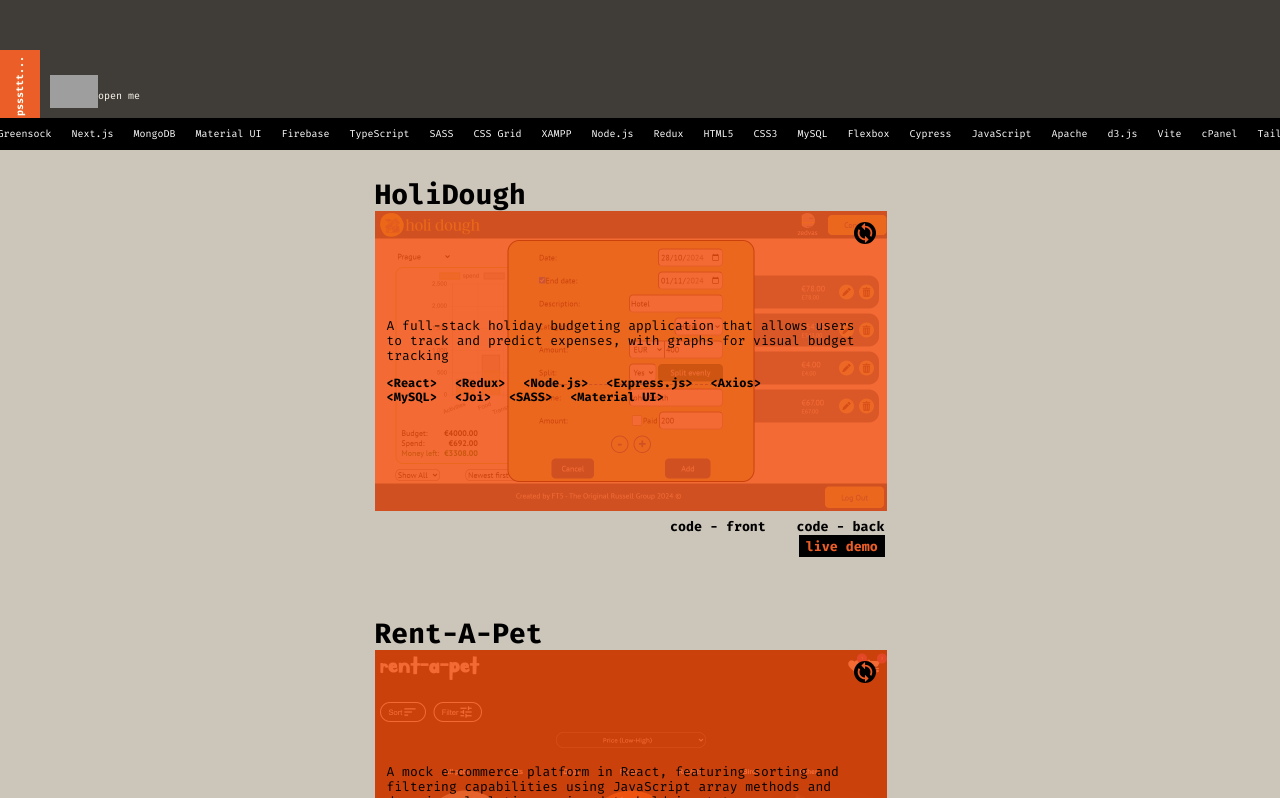
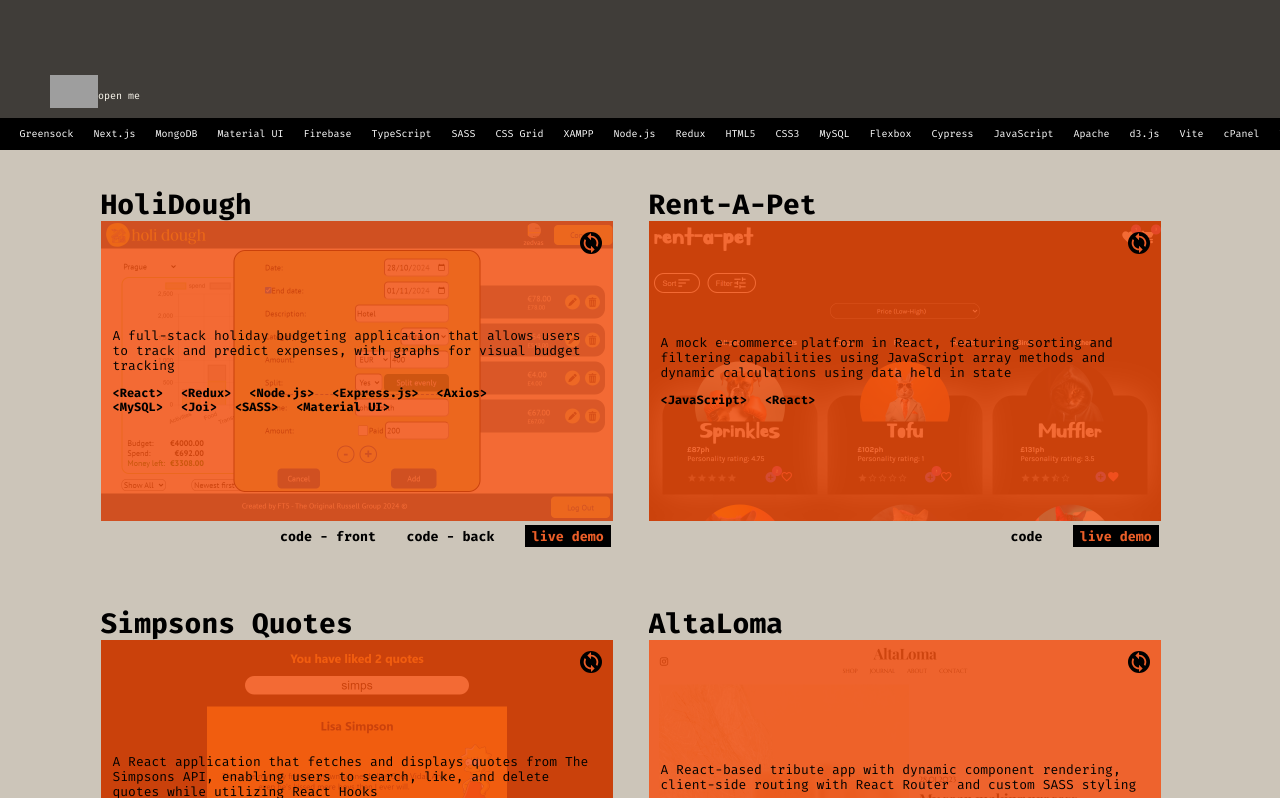
Before and after one commit to zedvas/personal-portfolio, a React (Vite) app: page /page#work in a window 1280 px wide. Shown: the part 682-1480 px from the top of the page. Built offline with nearby package versions, Linux system fonts and the light colour scheme; grey boxes are pictures that could not be loaded.

Commit message:
mod section heights

```diff
--- a/src/index.css
+++ b/src/index.css
@@ -29,4 +29,5 @@ a:visited {
 
 body {
   min-height: 100vh;
+  background-color: black;;
 }
--- a/src/styles/App.scss
+++ b/src/styles/App.scss
@@ -15,7 +15,7 @@
 }
 .page {
   width: 100%;
-  max-width: 850px;
+  max-width: 1200px;
 }
 .home {
   background-color: $lightdark;
@@ -35,3 +35,7 @@
   height: 100vh;
   overflow: hidden;
 }
+@media screen and (min-height: 1200px){
+  .section.about, .section.work {min-height: 1200px;}
+
+}
--- a/src/styles/card.scss
+++ b/src/styles/card.scss
@@ -7,9 +7,6 @@
   align-items: flex-start;
   margin: 0 0 5em 3em;
   font-size: 1.2rem;
-  &:nth-child(1) {
-    margin-top: 5em;
-  }
   .container {
     position: relative;
     width: 75vw;
@@ -138,3 +135,9 @@
     transform: rotate(-360deg);
   }
 }
+
+@media screen and (min-width: 500px) {
+  .card .fullStackButtonContainer {
+    flex-direction: row;
+  }
+}
--- a/src/styles/nav.scss
+++ b/src/styles/nav.scss
@@ -24,6 +24,7 @@ nav {
     justify-content: space-between;
     align-items: center;
     width: 70%;
+    max-width: 800px;
   }
 
   a {
@@ -86,8 +87,8 @@ nav {
 
 }
 
-@media screen and (min-width: 850px) {
+@media screen and (min-width: 1150px) {
   nav {
-    left: calc(850px - $navHeight + (100vw - 850px) / 2);
+    left: calc(1150px - $navHeight + (100vw - 1150px) / 2);
   }
 }
--- a/src/styles/work.scss
+++ b/src/styles/work.scss
@@ -3,6 +3,11 @@
 //===================================================================================//
 //skills
 .work {
+  .page {
+    display: flex;
+    // justify-content: center;
+    // align-items: center;
+  }
   position: relative;
   //   .skills {
   //     position: absolute;
@@ -69,7 +74,12 @@
 
   .projects {
     width: calc(100% - $navHeight - 1em);
-    display: flex;flex-direction: column;justify-content: center;align-items: center;
+    display: flex;
+    // flex-direction: column;
+    justify-content: center;
+    align-items: center;
+    flex-wrap: wrap;
+    margin: 7em 0 5em 0;
   }
 
   @keyframes scroll {
```
